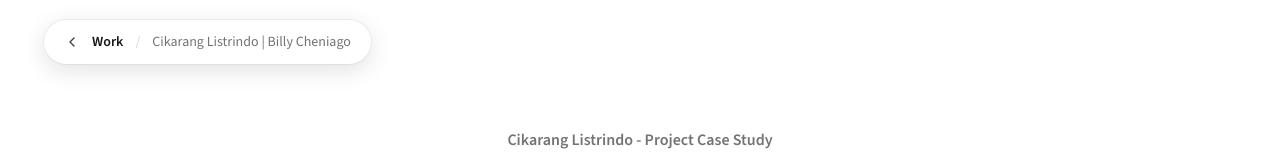
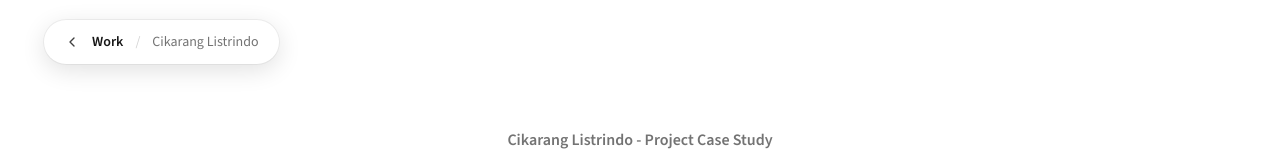
Before and after one commit to billycheniago/portfolio-next, a Next.js app: page /case/cikarang in a window 1280 px wide. Shown: the top 160 px of the page. Built offline with nearby package versions, Linux system fonts and the light colour scheme.

Commit message:
fix: title name case studies

```diff
--- a/data/case-studies.ts
+++ b/data/case-studies.ts
@@ -5,12 +5,12 @@
 
 export const caseStudies: Record<string, CaseMeta> = {
   furtuna: {
-    title: "Furtuna & Ayogo | Billy Cheniago",
+    title: "Furtuna & Ayogo",
     description:
       "Integrated ticketing for Indonesian tourist attractions: kiosk, POS, online booking and live dashboards.",
   },
   cikarang: {
-    title: "Cikarang Listrindo | Billy Cheniago",
+    title: "Cikarang Listrindo",
     description:
       "Designing an integrated electricity service app for token purchases, service requests, and customer complaints.",
   },
```
